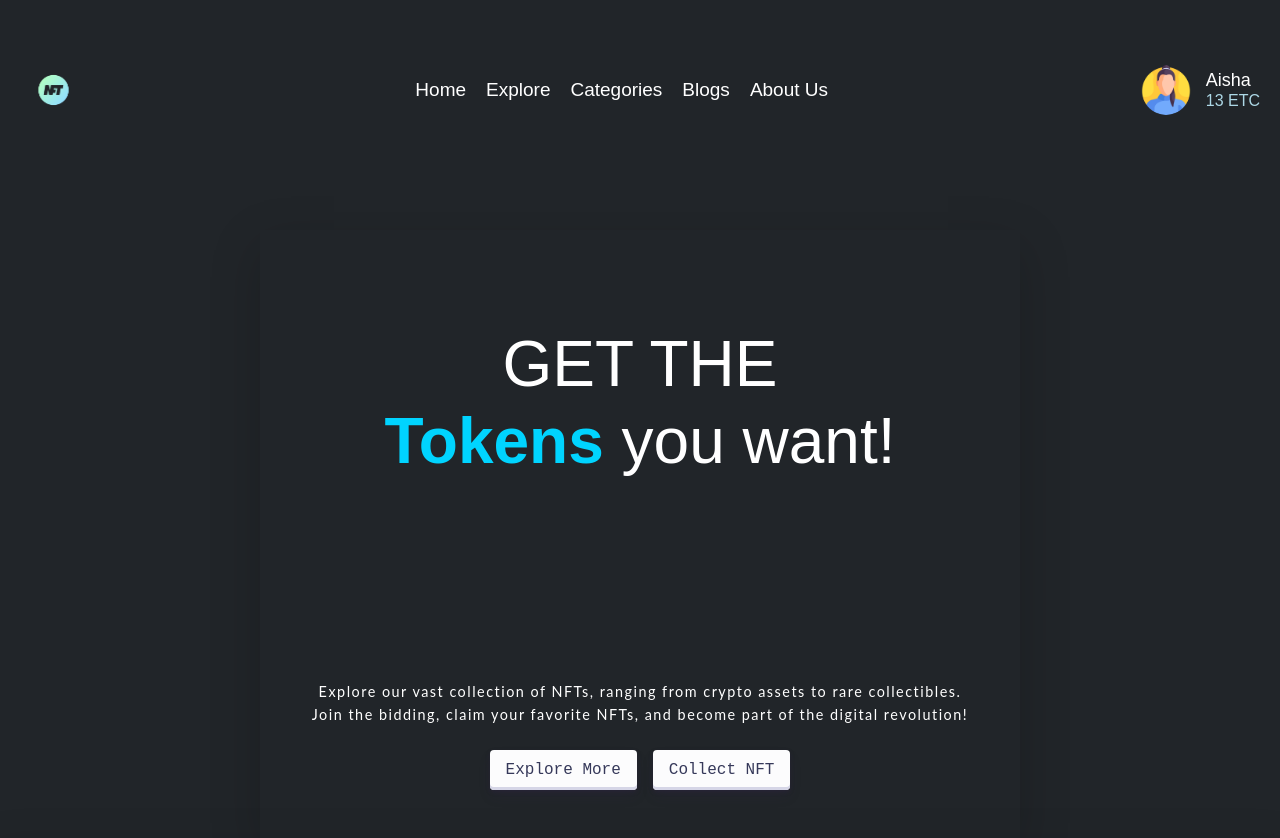
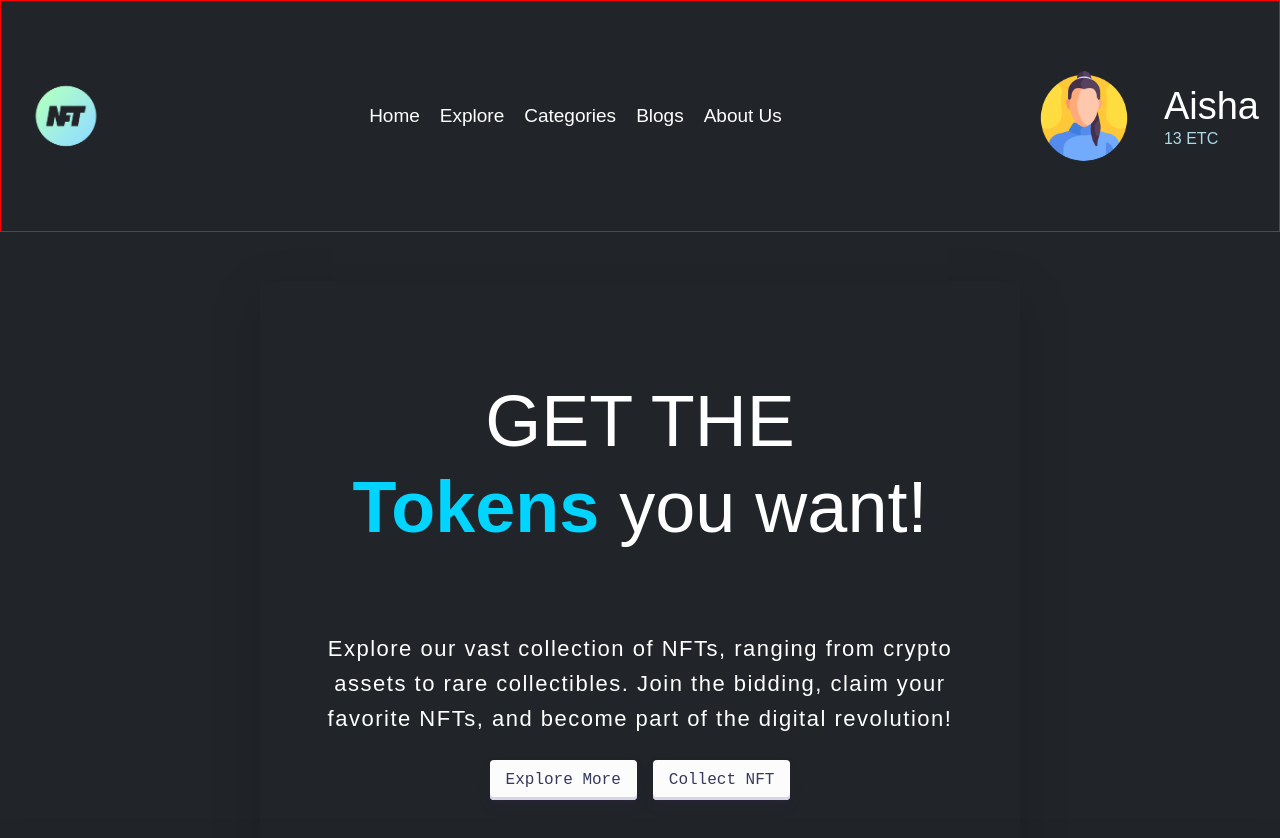
Before and after one commit to eshwar-xlsx/nft-market-place, a React (Create React App) app: page / in a window 1280 px wide. Shown: the top 838 px of the page. Built offline with nearby package versions, Linux system fonts and the light colour scheme; grey boxes are pictures that could not be loaded; the HTML template or start-up script is replaced by a standard one.

Commit message:
name altered

```diff
--- a/src/Home.jsx
+++ b/src/Home.jsx
@@ -71,15 +71,15 @@ const Home = () => {
       <div className="container-fluid home-container bg-dark">
         <div className="row justify-content-center home-row">
           <div className="col-md-7 text-start bg-dark text-white p-5 rounded-lg shadow-lg col-sm-12">
-            <h2 className="mt-5 dynamic-heading text-center display-3 ">
+            <h2 className="mt-5 dynamic-heading text-center display-2 ">
               GET THE <br></br>
-              <span className="fw-bolder">{" "}</span>
+              <span className="fw-bolder" style={{fontFamily:"fantasy"}}>{" "}</span>
               <span style={{ color: "#00D4FF", fontWeight: "bold" }}>
                 {text}
               </span>{" "}
               you want!
             </h2>
-            <p className="" style={{ marginTop: "200px" }}>
+            <p className="" style={{ marginTop: "80px" , fontSize:"22px",fontFamily:"inherit  " }}>
               Explore our vast collection of NFTs, ranging from crypto assets to
               rare collectibles. Join the bidding, claim your favorite NFTs, and
               become part of the digital revolution!
--- a/src/Navbar.css
+++ b/src/Navbar.css
@@ -1,12 +1,14 @@
 .navbar {
-  font-size: 20px;
-  padding: 10px 20px;
+  font-size: 50px;
+  padding: 10px 15px;
+  border: 1px solid red;
+
 }
 
 .navbar-brand .brand-logo {
-  height: 50px;
-  width: auto;
-  object-fit: contain;
+  height: 100px;
+  width: 100px;
+  object-fit:cover;
 }
 
 .custom-toggler .navbar-toggler-icon {
@@ -16,7 +18,6 @@
 .custom-toggler {
   border-color: white;
 }
-
 
 .navbar-nav .nav-item .nav-link {
   padding: 5px 10px;
@@ -45,20 +46,19 @@
 
 .user-section {
   display: flex;
-  gap: 15px;
+  gap: 35px;
 }
 
 .user-avatar {
-  height: 50px;
-  width: 50px;
+  height: 90px;
+  width: 90px;
   border-radius: 50%;
 }
 
 .user-name {
-  font-size: 18px;
+  font-size: 38px;
 }
 
-/* Responsive Styles */
 @media (max-width: 768px) {
   .navbar-nav {
     flex-direction: column;
@@ -70,8 +70,8 @@
   }
 
   .user-avatar {
-    height: 90px;
-    width: 90px;
+    height: 70px;
+    width: 70px;
   }
 
   .user-name {
--- a/src/Navbar.jsx
+++ b/src/Navbar.jsx
@@ -93,12 +93,13 @@ const Navbar = () => {
                 src="./assets/nav-icon.png"
                 alt="User Avatar"
                 className="user-avatar"
+                style={{marginLeft:"20px"}}
               />
               <div>
-                <h6 className="mb-0 text-white user-name">Aisha</h6>
+                <h6 className="mb-0 text-white user-name" style={{marginRight:"05px"}}>Aisha</h6>
                 <h6
                   className="mb-0"
-                  style={{ color: "lightblue", fontSize: "16px" }}
+                  style={{ color: "lightblue", fontSize: "16px"}}
                 >
                   13 ETC
                 </h6>
```
